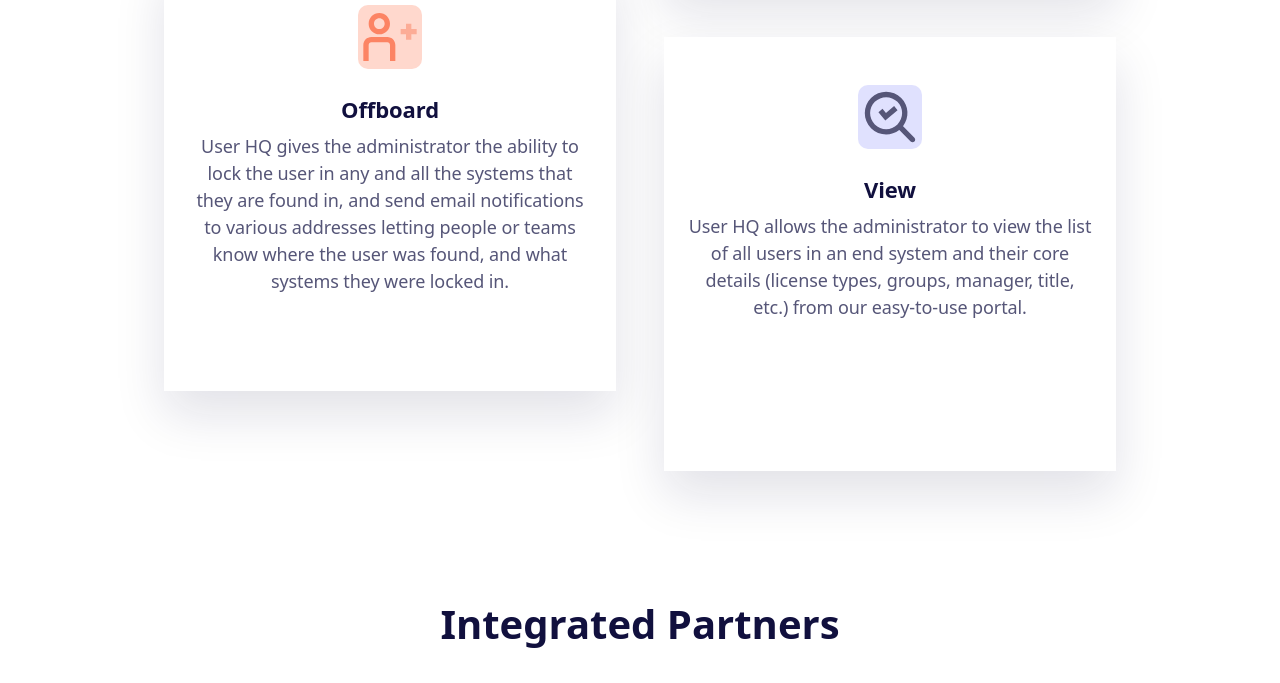
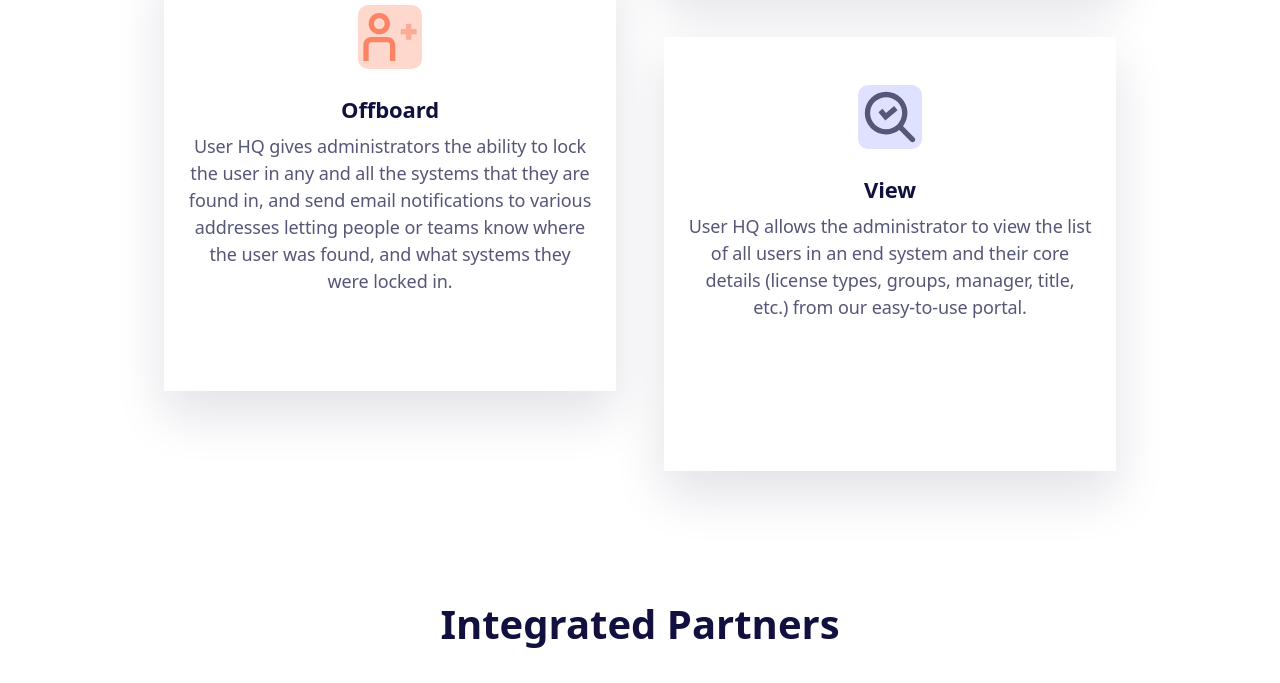
Before and after one commit to Explico-Engineering/explico-engineering.github.io, a website: page index.html in a window 1280 px wide. Shown: the part 2100-2783 px from the top of the page. Drawn offline with nearby package versions, Linux system fonts and the light colour scheme.

Commit message:
changed wording on offboard tile

```diff
--- a/index.html
+++ b/index.html
@@ -451,7 +451,7 @@
 										</svg>
 									</div>
 									<h4 class="feature-title h3-mobile mb-8">Offboard</h4>
-									<p class="text-sm">User HQ gives the administrator the ability to lock the user in
+									<p class="text-sm">User HQ gives administrators the ability to lock the user in
 										any
 										and all the systems that they are found in, and send email notifications to
 										various
```
